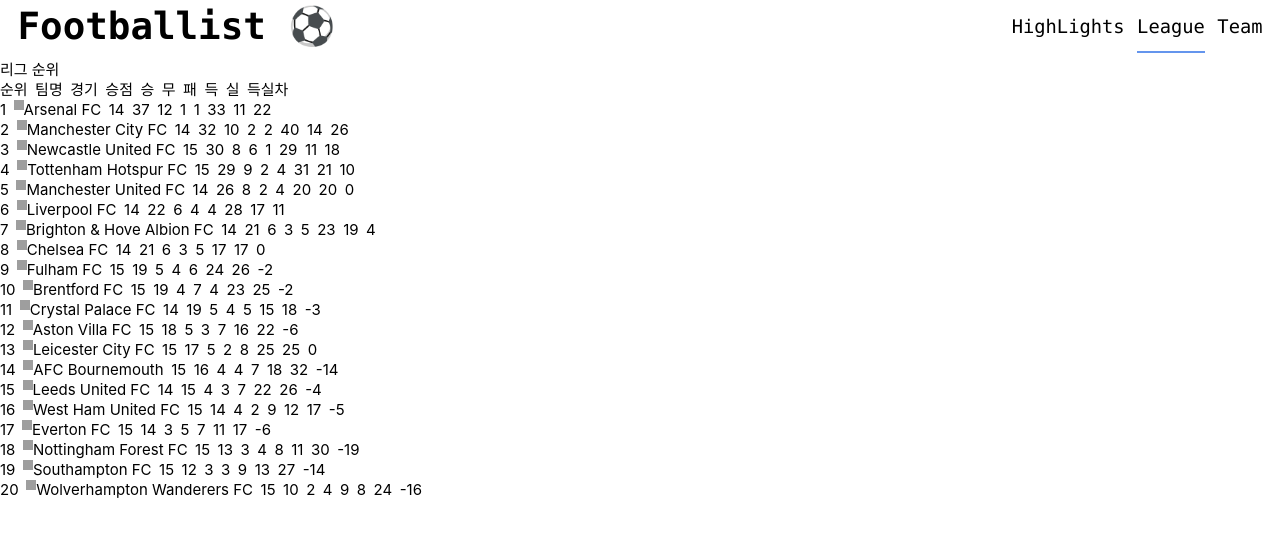
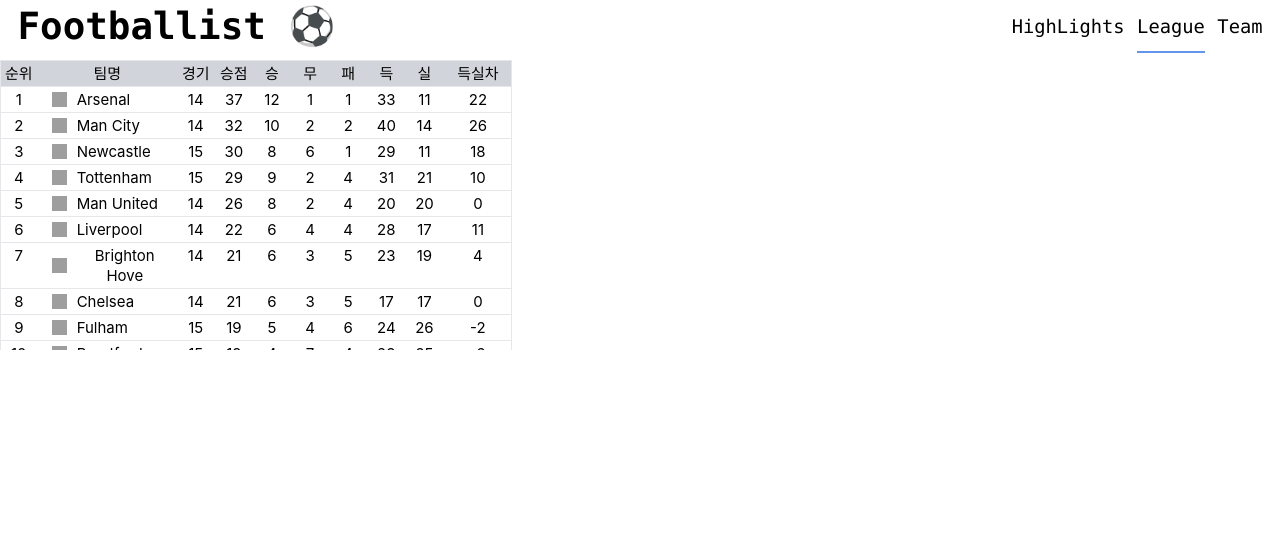
Before and after one commit to jiho-bae/footballist, a React (Create React App) app: page /league in a window 1280 px wide. Shown: the top 536 px of the page. Built offline with nearby package versions, Linux system fonts and the light colour scheme; grey boxes are pictures that could not be loaded.

Commit message:
Style: 리그순위테이블 스타일 부여

```diff
--- a/src/pages/League.tsx
+++ b/src/pages/League.tsx
@@ -6,34 +6,38 @@
 
   return (
     <div>
-      <section className="text-2xl">
-        <header>리그 순위</header>
-        <ul>
-          <li className="flex gap-3">
-            {tableHeaders.map((header) => (
-              <div key={header}>{header}</div>
-            ))}
+      <section className="text-2xl w-2/5 h-29r overflow-auto">
+        <ul className="text-center">
+          <li className="flex gap-3 border bg-title-gray p-1">
+            {tableHeaders.map((header) => {
+              const cellWidth = header === '팀명' ? 'team' : header === '득실차' ? 'diff' : 'rest';
+
+              return (
+                <div key={header} className={`w-division-${cellWidth}`}>
+                  {header}
+                </div>
+              );
+            })}
           </li>
-
           {total.table.map((row) => {
             const { position, team, playedGames, won, draw, lost, points, goalsFor, goalsAgainst, goalDifference } =
               row;
 
             return (
-              <li className="flex gap-3">
-                <div>{position}</div>
-                <div className="flex">
-                  <img src={team.crest} alt="team logo" className="w-4 h-4"></img>
-                  {team.name}
+              <li key={`${position}${team}`} className="flex gap-3 border-x border-b p-1">
+                <div className="w-division-rest">{position}</div>
+                <div className="flex items-center text-2xl w-division-team">
+                  <img src={team.crest} alt="team logo" className="w-6 h-6 ml-4 mr-4"></img>
+                  {team.shortName}
                 </div>
-                <div>{playedGames}</div>
-                <div>{points}</div>
-                <div>{won}</div>
-                <div>{draw}</div>
-                <div>{lost}</div>
-                <div>{goalsFor}</div>
-                <div>{goalsAgainst}</div>
-                <div>{goalDifference}</div>
+                <div className="w-division-rest">{playedGames}</div>
+                <div className="w-division-rest">{points}</div>
+                <div className="w-division-rest">{won}</div>
+                <div className="w-division-rest">{draw}</div>
+                <div className="w-division-rest">{lost}</div>
+                <div className="w-division-rest">{goalsFor}</div>
+                <div className="w-division-rest">{goalsAgainst}</div>
+                <div className="w-division-diff">{goalDifference}</div>
               </li>
             );
           })}
--- a/src/styles.css
+++ b/src/styles.css
@@ -7,9 +7,11 @@
 }
 * {
   box-sizing: border-box;
+}
+body {
   -ms-overflow-style: none;
 }
-::-webkit-scrollbar {
+body::-webkit-scrollbar {
   display: none;
 }
 body {
@@ -29,3 +31,11 @@
   text-decoration: none;
   color: black;
 }
+
+*,
+::before,
+::after {
+  border-width: 0;
+  border-style: solid;
+  border-color: theme('borderColor.DEFAULT', currentColor);
+}
--- a/tailwind.config.js
+++ b/tailwind.config.js
@@ -10,12 +10,19 @@
         'main-blue': 'cornflowerblue',
         'main-red': 'tomato',
         'main-brown': '#854d0e',
+        'title-gray': 'rgb(209 213 219)',
       },
       maxWidth: {
         '4/5': '80%',
       },
+      width: {
+        'division-team': '30%',
+        'division-diff': '14%',
+        'division-rest': '7%',
+      },
       height: {
         '80vh': '80vh',
+        '29r': '29rem',
       },
     },
   },
```
